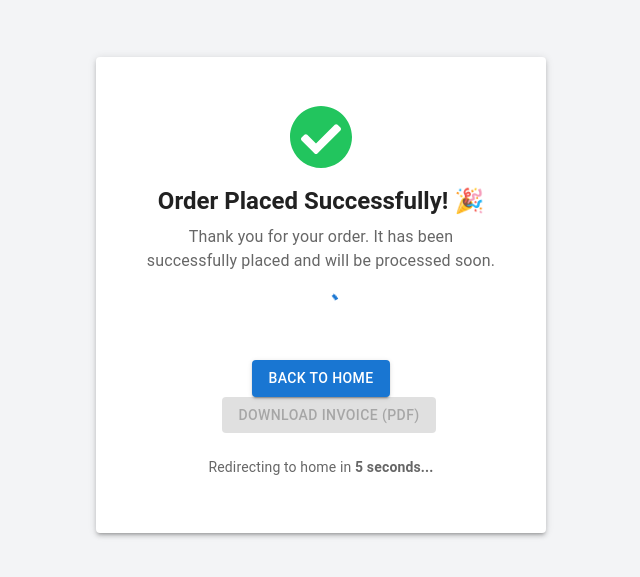
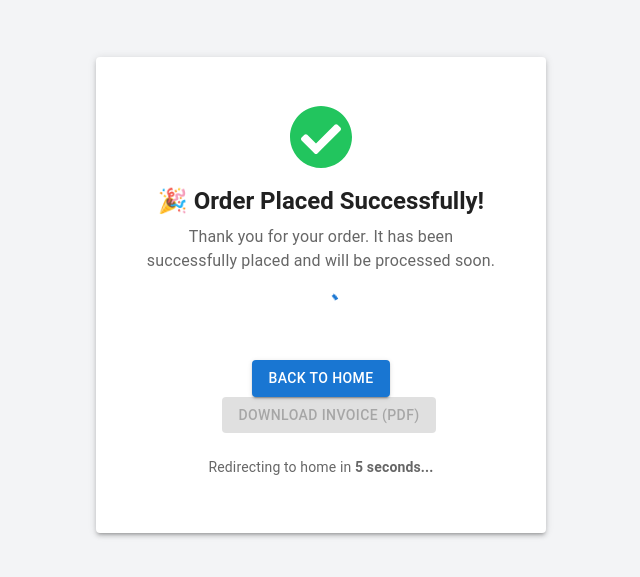
Before and after one commit to mehedihasankhairul/safwa-store, a Next.js app: page /order-success in a window 1280 px wide. Shown: the part 105-682 px from the top of the page, without its empty margins (319-959 px from the left). Built offline with nearby package versions, Linux system fonts and the light colour scheme.

Commit message:
fix build error on OrderSuccessPage

```diff
--- a/app/order-success/page.js
+++ b/app/order-success/page.js
@@ -1,20 +1,26 @@
 "use client";
 
-import { useEffect, useState } from "react";
+import { useEffect, useState, Suspense } from "react";
 import { useRouter, useSearchParams } from "next/navigation";
-import { Suspense } from "react";
 import Link from "next/link";
 import { FaCheckCircle } from "react-icons/fa";
 import { Card, CardContent, Typography, Button, CircularProgress } from "@mui/material";
 
 const OrderSuccessPage = () => {
+  return (
+    <Suspense fallback={<CircularProgress />}>
+      <OrderSuccess />
+    </Suspense>
+  );
+};
+
+const OrderSuccess = () => {
   const router = useRouter();
   const searchParams = useSearchParams();
   const [orderDetails, setOrderDetails] = useState(null);
   const [countdown, setCountdown] = useState(10);
 
   useEffect(() => {
-    // Extract order details from URL params
     const orderId = searchParams.get("orderId");
     const totalAmount = searchParams.get("totalAmount") || 0;
     const paymentStatus = searchParams.get("paymentStatus") || "Pending";
@@ -23,7 +29,7 @@ const OrderSuccessPage = () => {
       setOrderDetails({ orderId, totalAmount, paymentStatus });
     }
 
-    // Countdown for redirection
+    // Countdown Timer for Redirect
     const timer = setInterval(() => {
       setCountdown((prev) => {
         if (prev <= 1) {
@@ -38,13 +44,12 @@ const OrderSuccessPage = () => {
   }, [router, searchParams]);
 
   return (
-    <Suspense fallback={<CircularProgress />}>
     <div className="min-h-screen flex flex-col justify-center items-center bg-gray-100 p-6">
       <Card sx={{ maxWidth: 450, textAlign: "center", boxShadow: 3, p: 4 }}>
         <CardContent>
           <FaCheckCircle className="w-16 h-16 text-green-500 mx-auto mb-4" />
           <Typography variant="h5" fontWeight="bold" gutterBottom>
-              Order Placed Successfully! 🎉
+            🎉 Order Placed Successfully!
           </Typography>
           <Typography variant="body1" color="textSecondary">
             Thank you for your order. It has been successfully placed and will be processed soon.
@@ -94,7 +99,6 @@ const OrderSuccessPage = () => {
         </CardContent>
       </Card>
     </div>
-    </Suspense>
   );
 };
 
```
Lines whose indentation alone changed are shown as unchanged.
